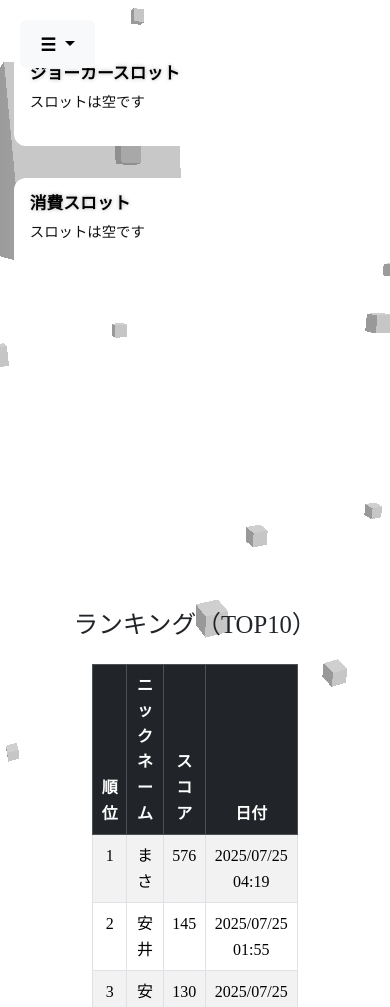
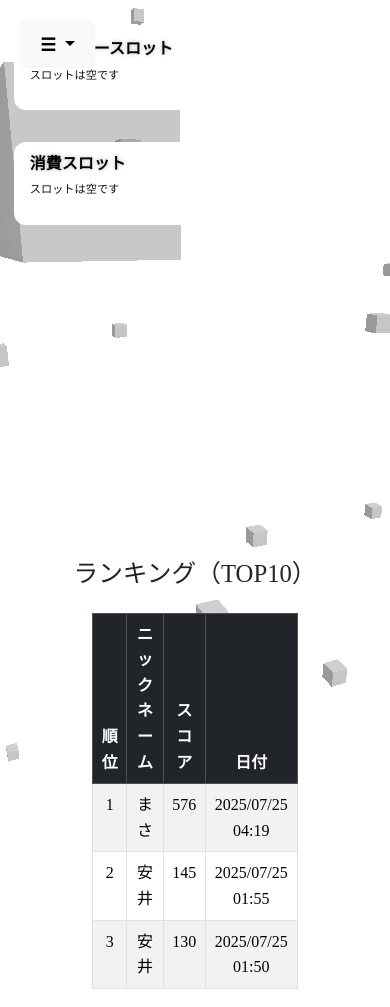
Before and after one commit to Masahiro1010/NeoGenesis, a Django app: page /ranking/ in a window 390 px wide. Run offline with Django 5.2, Linux system fonts and the light colour scheme; data comes from the database, SQL or seed files in the repository; both versions use the stored data as it was after the commit.

Commit message:
designmobile

```diff
--- a/templates/game/base.html
+++ b/templates/game/base.html
@@ -513,7 +513,7 @@
             .slot-section {
                 position: static !important;  /* ← 固定解除 */
                 width: 95%;
-                margin: 4vh auto;
+                margin: 2vh auto;
                 padding: 1rem;
                 z-index: auto;
                 transform: none !important;  /* ← 中央寄せのtranslateも無効化 */
@@ -523,13 +523,16 @@
 
             .slot-box {
                 width: 100%;
-                font-size: 0.95rem;
-                padding: 1rem;
+                font-size: 0.85rem;
+                padding: 0.7rem 1rem;
                 margin: 1rem 0;
+            }
+            .slot-box h5 {
+                font-size: 1rem !important;
             }
 
             .slot-box ul li {
-                font-size: 0.9rem;
+                font-size: 0.7rem !important;
                 line-height: 1.5;
                 word-break: break-word;
             }
```
Also changed, not shown: templates/game/guess.html (+18 -3 lines), db.sqlite3.
